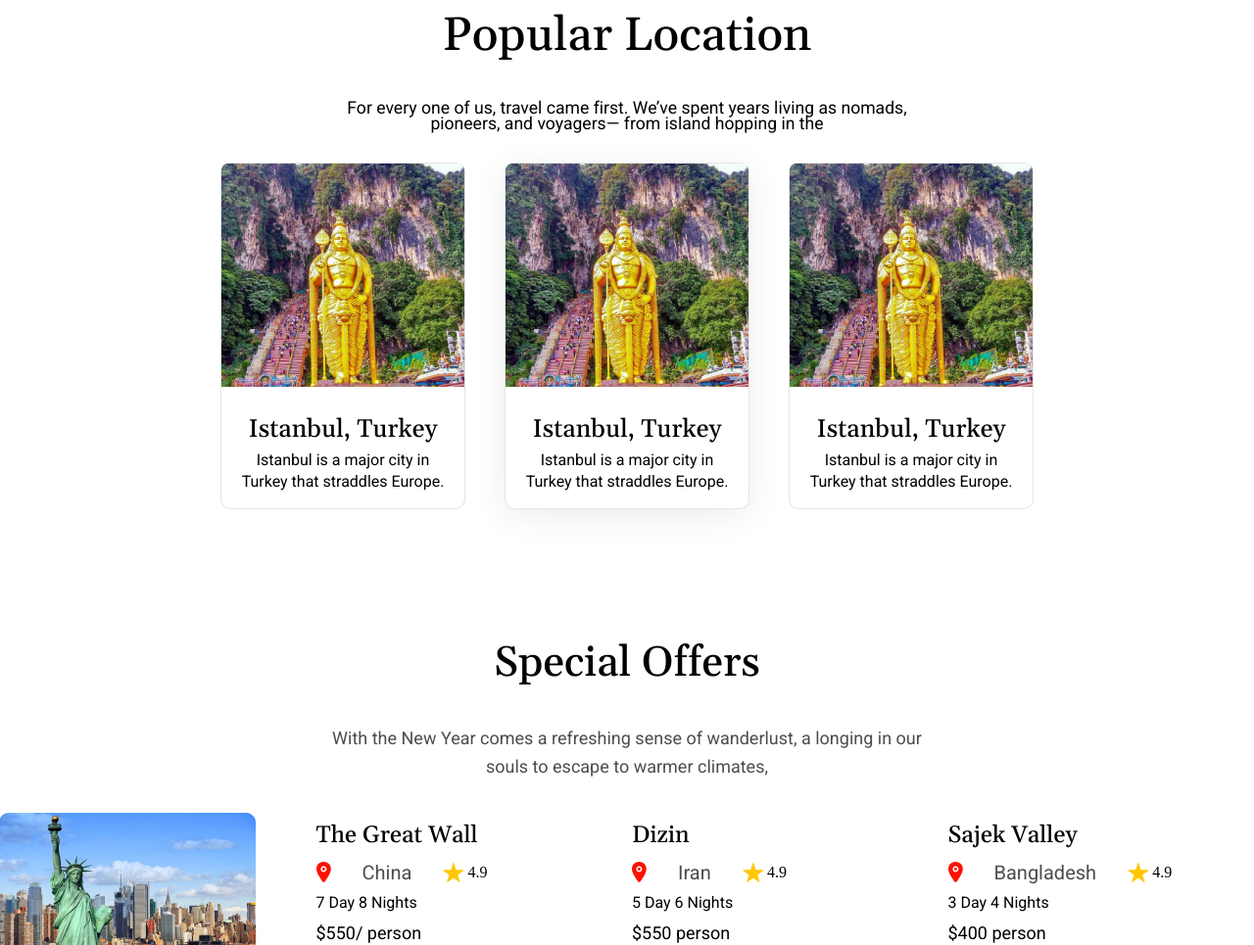
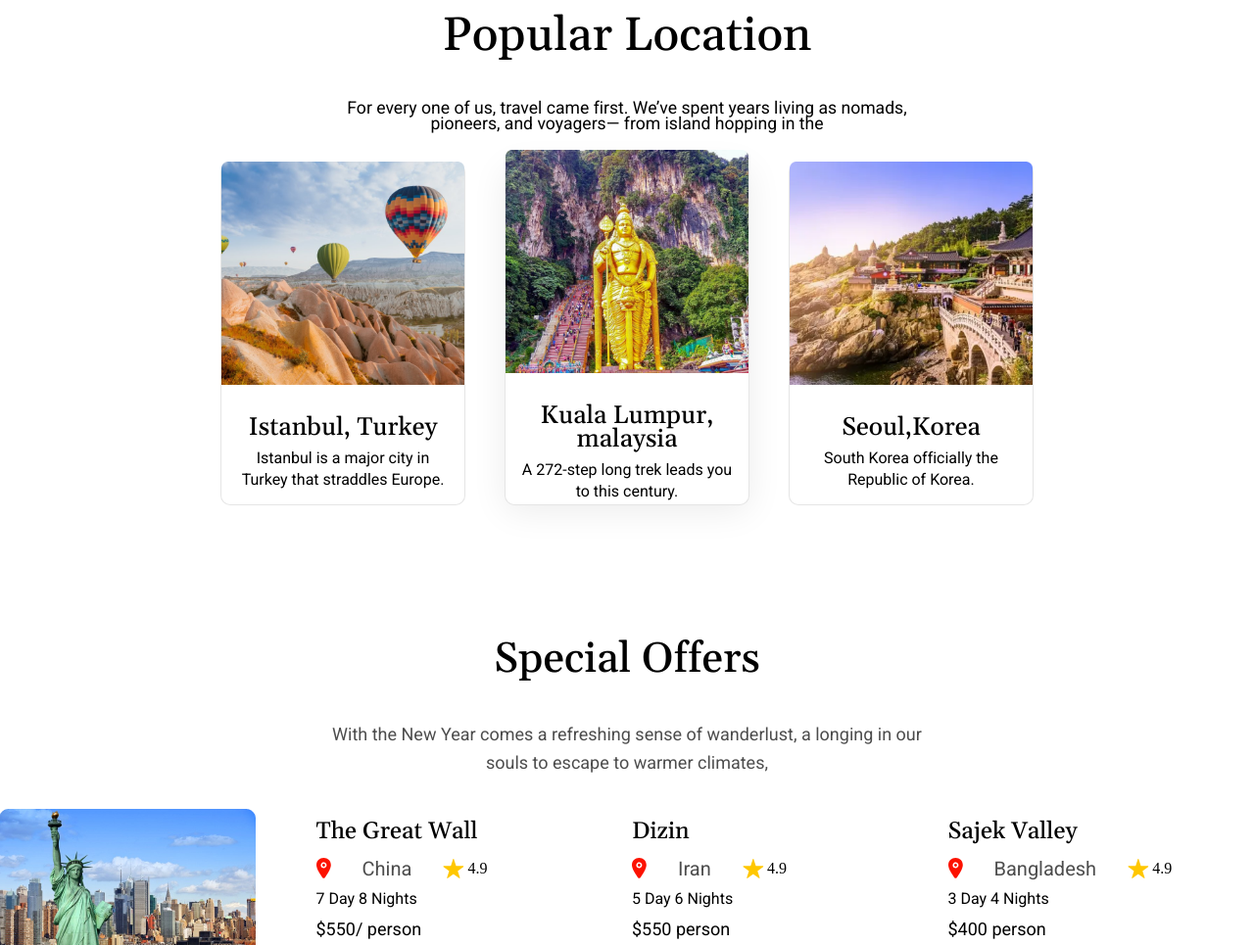
Before and after one commit to KolipakaSrinivas/Trevland, a website built with Vite: page index.html in a window 1280 px wide. Shown: the part 845-1810 px from the top of the page at 98% size. Built offline with nearby package versions, Linux system fonts and the light colour scheme; files whose address does not match are found by name.

Commit message:
adjust  Popular Location cards and added images

```diff
--- a/index.html
+++ b/index.html
@@ -83,7 +83,7 @@
           <div class="card">
             <div class="card-img-container">
               <img
-                src="./public/images/Popular-LocationPopular-Location/Popular-Location-img-2.png"
+                src="./public/images/Popular-LocationPopular-Location/image 45.png"
                 alt="card-location-img"
                 class="card-location-img"
               />
@@ -104,8 +104,8 @@
               />
             </div>
             <div class="card-content">
-              <h2>Istanbul, Turkey</h2>
-              <p>Istanbul is a major city in Turkey that straddles Europe.</p>
+              <h2>Kuala Lumpur, malaysia</h2>
+              <p>A 272-step long trek leads you to this century.</p>
             </div>
           </div>
           <!-- card -->
@@ -113,14 +113,14 @@
           <div class="card">
             <div class="card-img-container">
               <img
-                src="./public/images/Popular-LocationPopular-Location/Popular-Location-img-2.png"
+                src="./public/images/Popular-LocationPopular-Location/image 47.png"
                 alt="card-location-img"
                 class="card-location-img"
               />
             </div>
             <div class="card-content">
-              <h2>Istanbul, Turkey</h2>
-              <p>Istanbul is a major city in Turkey that straddles Europe.</p>
+              <h2>Seoul,Korea</h2>
+              <p>South Korea officially the Republic of Korea.</p>
             </div>
           </div>
           <!-- card -->
--- a/style.css
+++ b/style.css
@@ -781,7 +781,7 @@ div.item.description .reating {
 
   .card {
     width: 250px;
-    height: 354px;
+    height: 350px;
   }
 
   .main-card {
```
Also changed, not shown: public/images/Popular-LocationPopular-Location/image 45.png (added), public/images/Popular-LocationPopular-Location/image 47.png (added).
